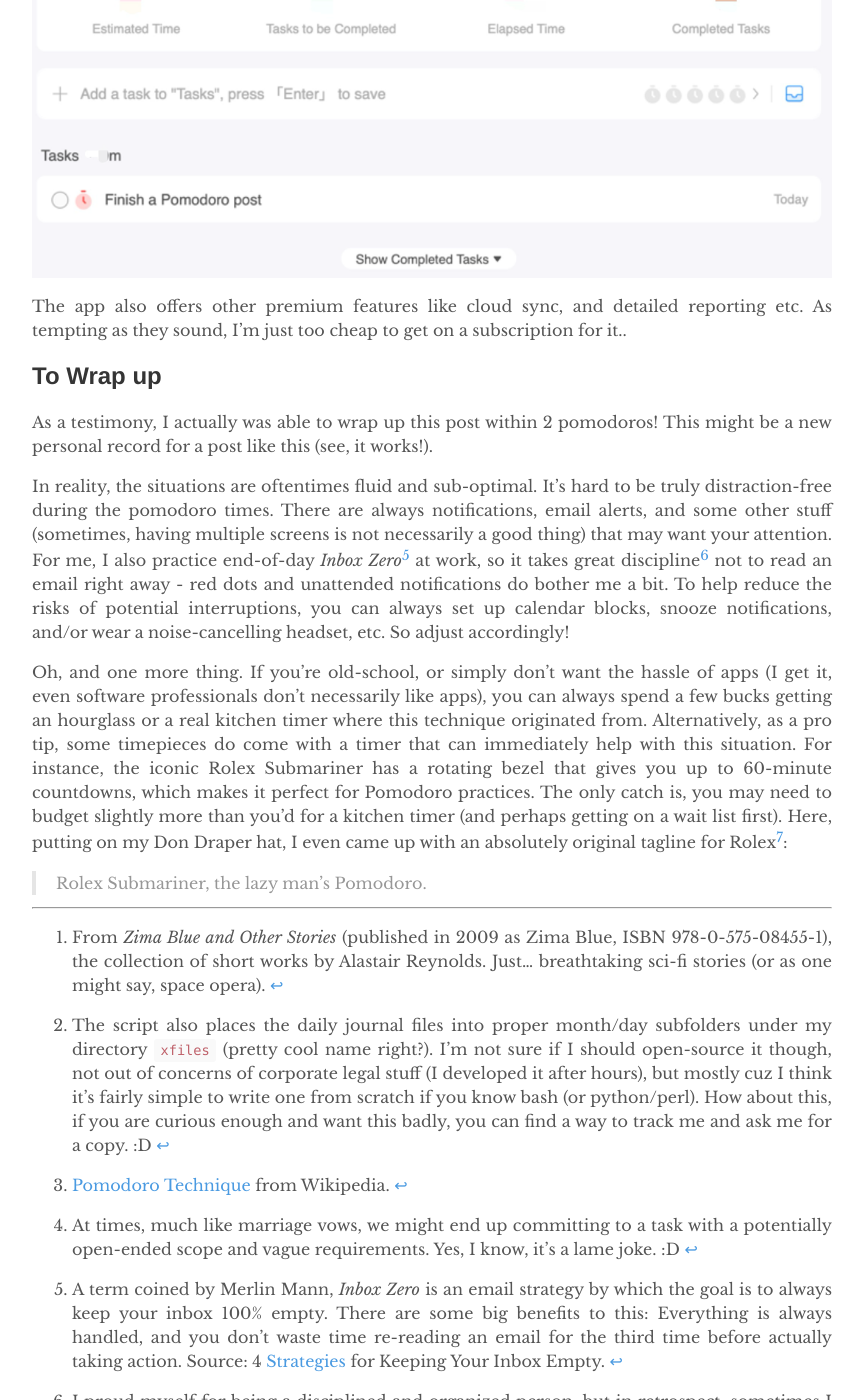
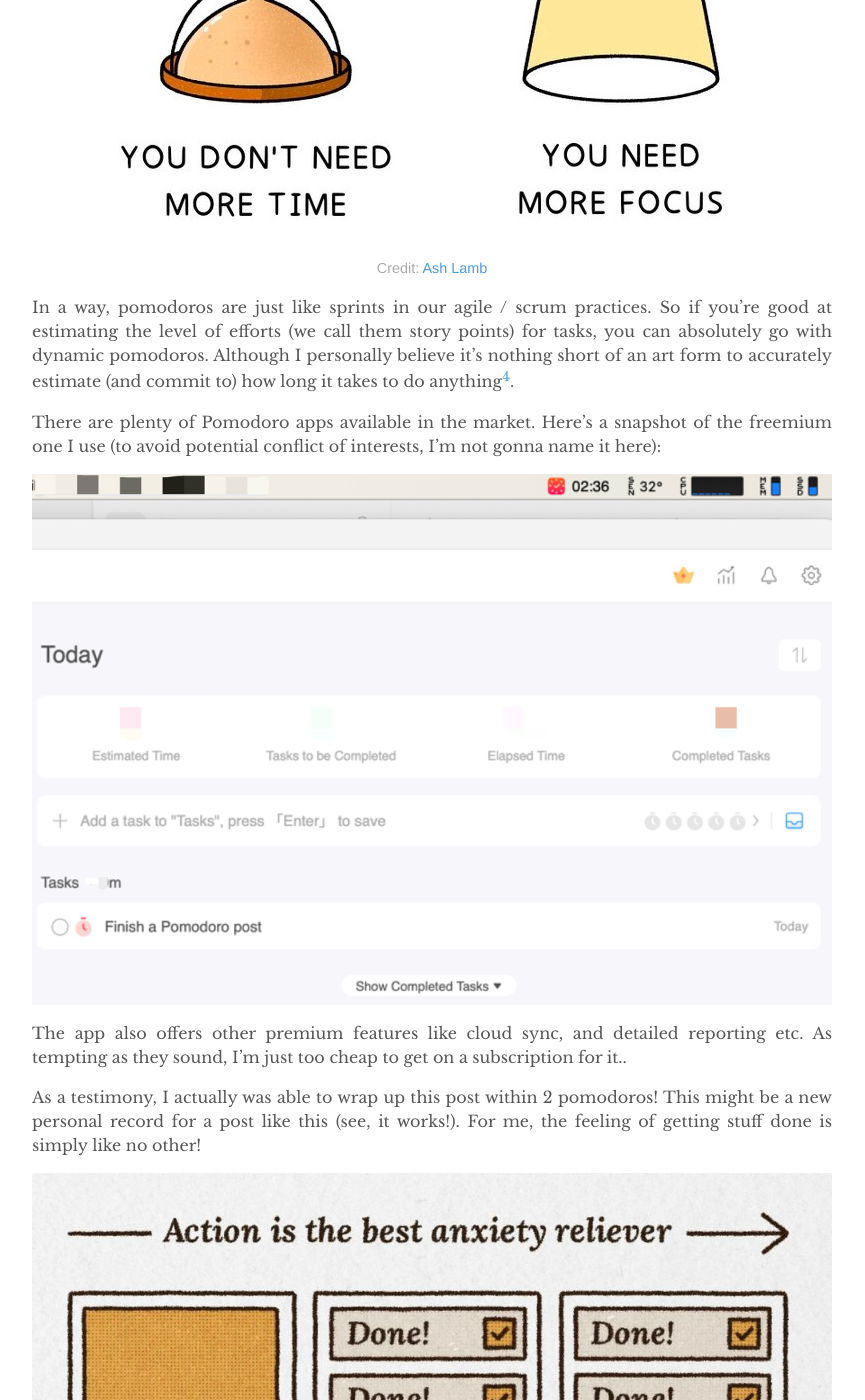
Before and after one commit to yuexiaofeng/yuexiaofeng.github.io, a Jekyll site: the page built from _posts/2024-03-11-pomodoro.md, in a window 1280 px wide and 1400 px high, scrolled down 1804 px. Shown: the whole window, without its empty margins (208-1073 px from the left). Built offline with Jekyll 4.4.1, drawn with Linux system fonts in a browser that asks for light colours; some of the changed text lies outside the part shown.

Commit message:
updated pomodoro with pics

```diff
--- a/_posts/2024-03-11-pomodoro.md
+++ b/_posts/2024-03-11-pomodoro.md
@@ -33,6 +33,11 @@ A few personal customizations I’ve made:
 * I personally don’t follow the suggested standard timer slots to the letter, as I find 25 minutes a bit short - I typically double it to 50 minutes per pomodoro.
 * But my cadence for long breaks is also subsequently adjusted, e.g. to every 3 pomodoros instead of 4.
 
+It's worth noting that, whichever timer/cadence you choose, it's really more about focusing than timing.
+
+![pomodoro_app](../assets/images/20240311/focus.jpg)
+*Credit: [Ash Lamb](https://ashlamb.com/){:target="_blank"}*
+
 In a way, pomodoros are just like sprints in our agile / scrum practices. So if you’re good at estimating the level of efforts (we call them story points) for tasks, you can absolutely go with dynamic pomodoros. Although I personally believe it's nothing short of an art form to accurately estimate (and commit to) how long it takes to do anything[^fn4].
 
 There are plenty of Pomodoro apps available in the market. Here’s a snapshot of the freemium one I use (to avoid potential conflict of interests, I'm not gonna name it here):
@@ -41,9 +46,12 @@ There are plenty of Pomodoro apps available in the market. Here’s a snapshot o
 
 The app also offers other premium features like cloud sync, and detailed reporting etc. As tempting as they sound, I’m just too cheap to get on a subscription for it..
 
+As a testimony, I actually was able to wrap up this post within 2 pomodoros! This might be a new personal record for a post like this (see, it works!). For me, the feeling of getting stuff done is simply like no other!
+
+![pomodoro_app](../assets/images/20240311/done.jpg)
+*Credit: [Ash Lamb](https://ashlamb.com/){:target="_blank"}*
+
 ## To Wrap up
-
-As a testimony, I actually was able to wrap up this post within 2 pomodoros! This might be a new personal record for a post like this (see, it works!).
 
 In reality, the situations are oftentimes fluid and sub-optimal. It’s hard to be truly distraction-free during the pomodoro times. There are always notifications, email alerts, and some other stuff (sometimes, having multiple screens is not necessarily a good thing) that may want your attention. For me, I also practice end-of-day *Inbox Zero*[^fn5] at work, so it takes great discipline[^fn6] not to read an email right away - red dots and unattended notifications do bother me a bit. To help reduce the risks of potential interruptions, you can always set up calendar blocks, snooze notifications, and/or wear a noise-cancelling headset, etc. So adjust accordingly!
 
```
Also changed, not shown: assets/images/20240311/done.jpg (added), assets/images/20240311/focus.jpg (added).
